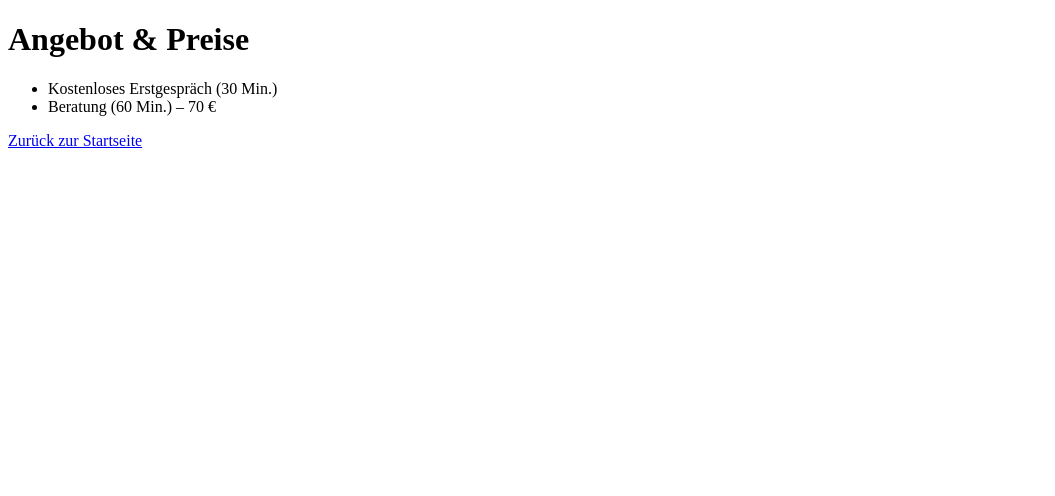
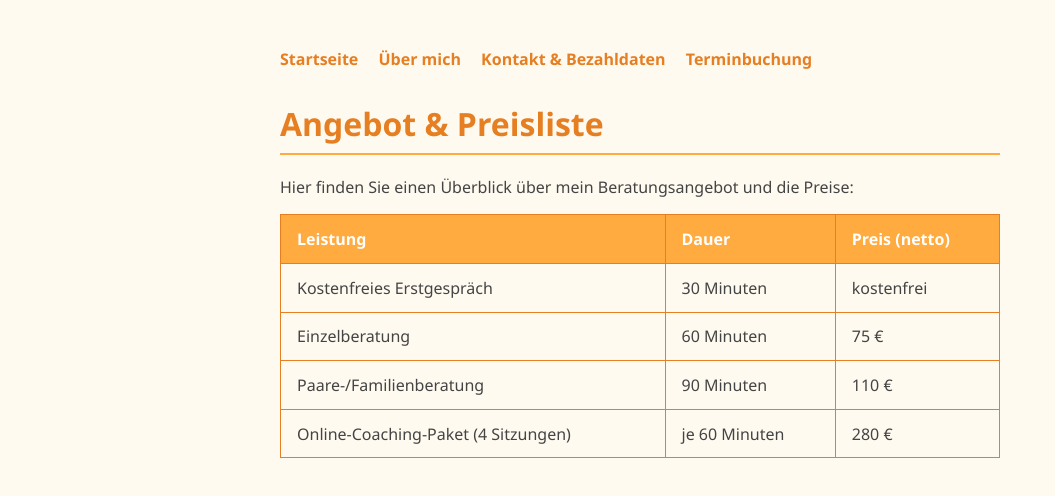
Before and after one commit to RichyX3/FamilienKompas-Jansen, a plain HTML site: page angebot.html in a window 1280 px wide. Shown: the whole page, without its empty margins (0-1055 px from the left). Drawn offline with Linux system fonts and the light colour scheme.

Commit message:
Update angebot.html

```diff
--- a/angebot.html
+++ b/angebot.html
@@ -2,15 +2,93 @@
 <html lang="de">
 <head>
   <meta charset="UTF-8" />
-  <meta name="viewport" content="width=device-width, initial-scale=1.0"/>
-  <title>Angebot & Preise</title>
+  <meta name="viewport" content="width=device-width, initial-scale=1" />
+  <title>FamilienKompas Jansen - Angebot & Preisliste</title>
+  <style>
+    body {
+      font-family: 'Segoe UI', Tahoma, Geneva, Verdana, sans-serif;
+      margin: 0; padding: 2rem;
+      background: #FFFAF0;
+      color: #444;
+      max-width: 720px;
+      margin-left: auto;
+      margin-right: auto;
+    }
+    h1 {
+      color: #E67E22;
+      border-bottom: 2px solid #FFAB40;
+      padding-bottom: 0.5rem;
+    }
+    nav {
+      margin-top: 1rem;
+      margin-bottom: 2rem;
+    }
+    nav a {
+      margin-right: 1rem;
+      color: #E67E22;
+      text-decoration: none;
+      font-weight: 600;
+    }
+    nav a:hover {
+      text-decoration: underline;
+    }
+    table {
+      width: 100%;
+      border-collapse: collapse;
+      margin-top: 1rem;
+    }
+    th, td {
+      border: 1px solid #E67E22;
+      padding: 0.8rem 1rem;
+      text-align: left;
+    }
+    th {
+      background: #FFAB40;
+      color: #fff;
+    }
+  </style>
 </head>
 <body>
-  <h1>Angebot & Preise</h1>
-  <ul>
-    <li>Kostenloses Erstgespräch (30 Min.)</li>
-    <li>Beratung (60 Min.) – 70 €</li>
-  </ul>
-  <a href="index.html">Zurück zur Startseite</a>
+  <nav aria-label="Hauptnavigation">
+    <a href="index.html">Startseite</a>
+    <a href="ueber-mich.html">Über mich</a>
+    <a href="kontakt.html">Kontakt &amp; Bezahldaten</a>
+    <a href="redirect.html">Terminbuchung</a>
+  </nav>
+
+  <h1>Angebot & Preisliste</h1>
+  <p>Hier finden Sie einen Überblick über mein Beratungsangebot und die Preise:</p>
+
+  <table>
+    <thead>
+      <tr>
+        <th>Leistung</th>
+        <th>Dauer</th>
+        <th>Preis (netto)</th>
+      </tr>
+    </thead>
+    <tbody>
+      <tr>
+        <td>Kostenfreies Erstgespräch</td>
+        <td>30 Minuten</td>
+        <td>kostenfrei</td>
+      </tr>
+      <tr>
+        <td>Einzelberatung</td>
+        <td>60 Minuten</td>
+        <td>75 €</td>
+      </tr>
+      <tr>
+        <td>Paare-/Familienberatung</td>
+        <td>90 Minuten</td>
+        <td>110 €</td>
+      </tr>
+      <tr>
+        <td>Online-Coaching-Paket (4 Sitzungen)</td>
+        <td>je 60 Minuten</td>
+        <td>280 €</td>
+      </tr>
+    </tbody>
+  </table>
 </body>
 </html>
```
